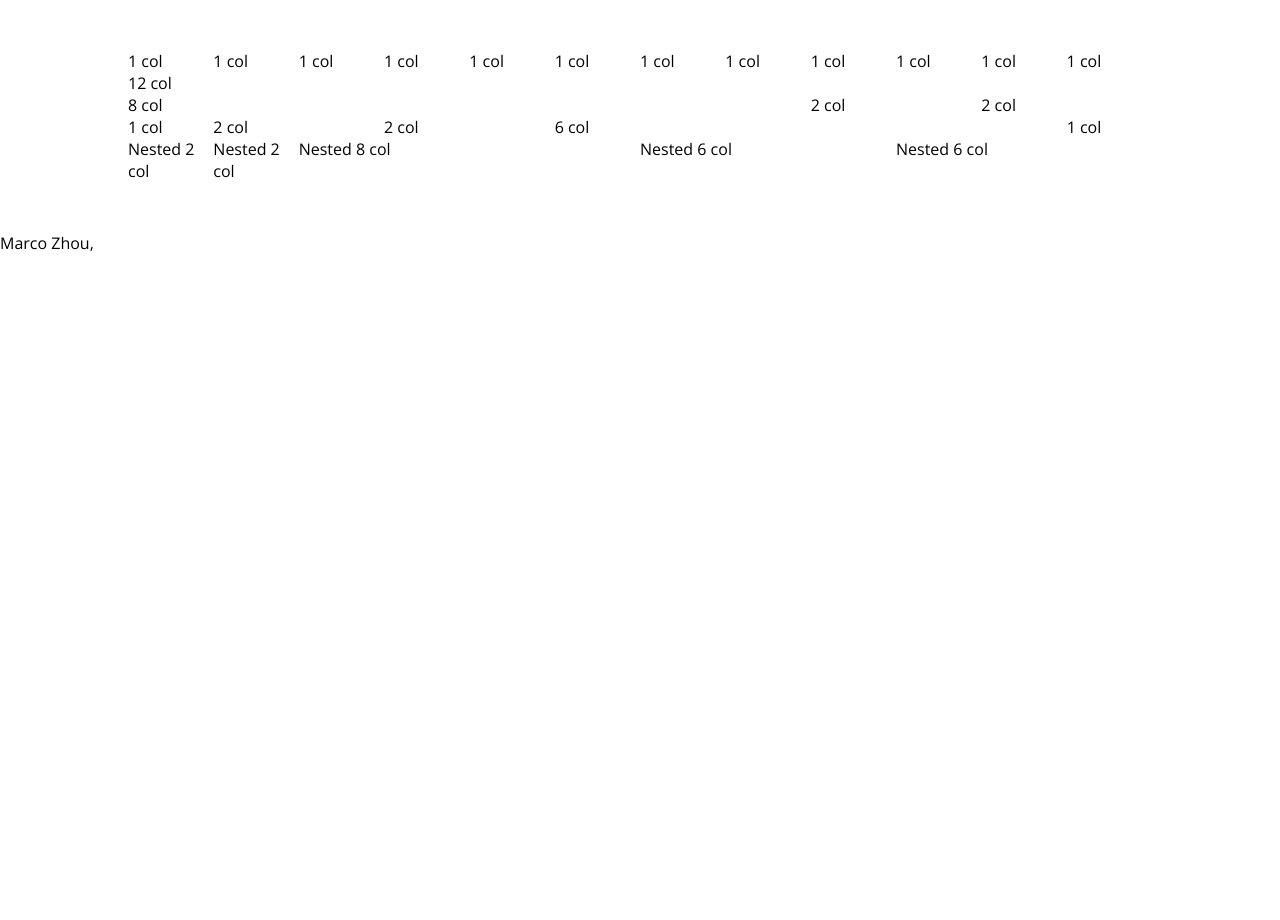
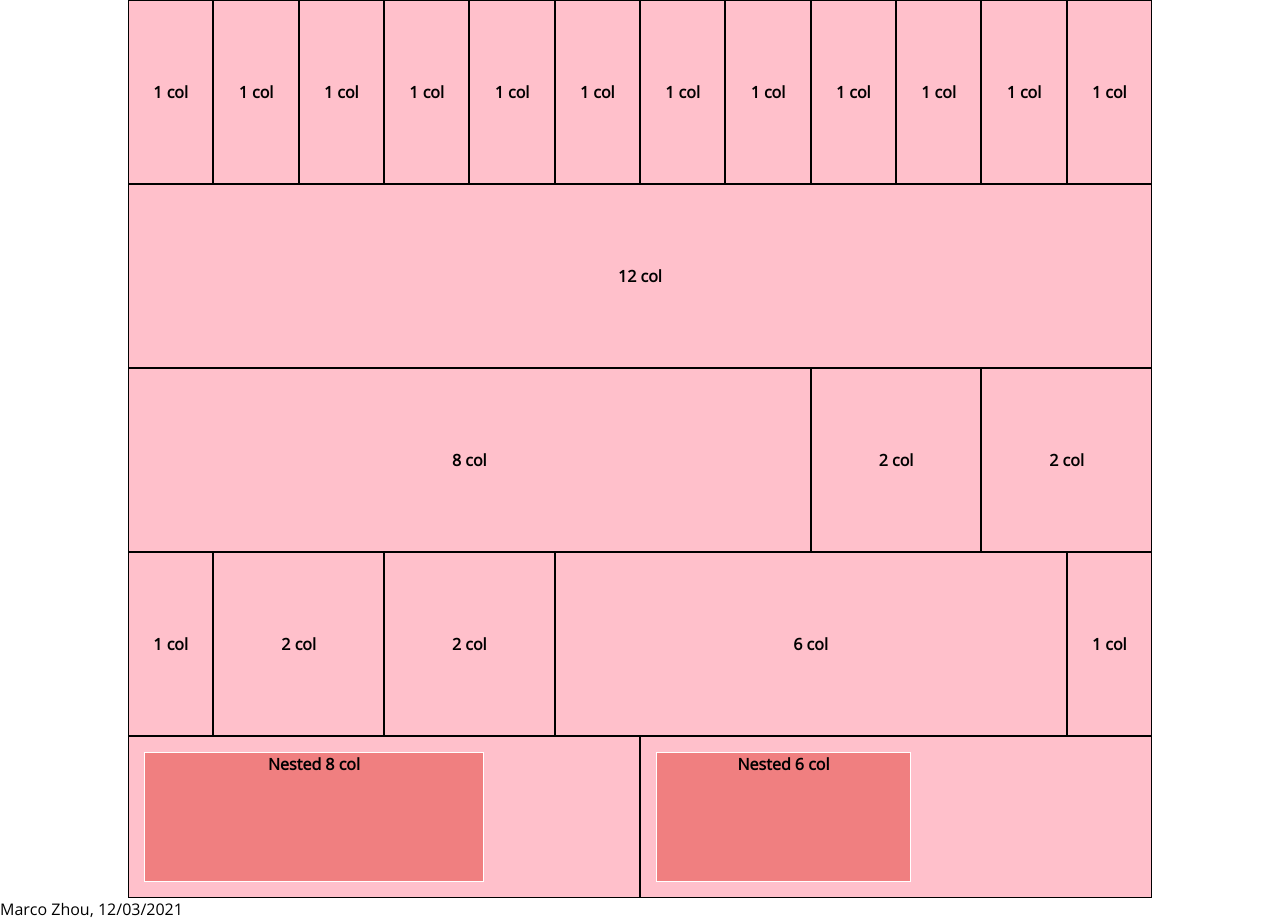
Before and after one commit to PanoramaView/html-css-12bool, a plain HTML site: page index.html in a window 1280 px wide. Before the commit the page ends 800 px from the top, so only its background shows below. Drawn offline with nearby package versions, Linux system fonts and the light colour scheme.

Commit message:
manca l'ultima riga

```diff
--- a/framework.css
+++ b/framework.css
@@ -1,17 +1,14 @@
-.container{
-    width: 100%;
-    max-width: 1024px;
-    margin: auto;
-    padding: 50px 0;
-}
-
 .row:after{
     content: '';
     display: table;
     clear: both;
 }
-
-[class*='col-']{
+/* .clearfix{
+    content: '';
+    display: table;
+    clear: both;
+} */
+[class*="col-"]{
     float:left;
 }
 
--- a/index.html
+++ b/index.html
@@ -41,19 +41,24 @@
             </div>
             <div class="row">
                 <div class="col-6">
-                    <div class="col-2">Nested 2 col</div>
-                    <div class="col-2">Nested 2 col</div>
-                    <div class="col-8">Nested 8 col</div>
+                    <div class="row">
+                        <div class="col-2">Nested 2 col</div>
+                        <div class="col-2">Nested 2 col</div>
+                        <div class="col-8">Nested 8 col</div>
+                    </div>
                 </div>
                 <div class="col-6">
-                    <div class="col-6">Nested 6 col</div>
-                    <div class="col-6">Nested 6 col</div>
+                    <div class="row">
+                        <div class="col-6">Nested 6 col</div>
+                        <div class="col-6">Nested 6 col</div>
+
+                    </div>
                 </div>
             </div>
         </div>
 
         <footer>
-            Marco Zhou,
+            Marco Zhou, 12/03/2021
         </footer>
     </body>
 </html>
--- a/style.css
+++ b/style.css
@@ -4,3 +4,41 @@
     box-sizing: border-box;
     font-family: 'Open Sans', sans-serif;
 }
+
+.container{
+    width: 100%;
+    max-width: 1024px;
+    margin: auto;
+}
+
+[class*='col-']{
+}
+.container > .row > [class*="col-"]{
+    position: relative;
+    text-align: center;
+    font-weight: 600;
+    padding: 80px 0;
+    background-color: #FFC0CB;
+    border: solid 1px black;
+}
+
+.row > [class*="col-"] .row > [class*="col-"]{
+    position: absolute;
+    top: 15px;
+    bottom: 15px;
+    left: 15px;
+    right: 15px;
+    background-color: #F07F80;
+    border: solid 1px white;
+}
+
+/* .row > [class*="col-"] .row > [class*="col-"]:after{
+    position: absolute;
+    top: 15px;
+    bottom: 15px;
+    left: 15px;
+    right: 15px;
+    background-color: #F07F80;
+    border: solid 1px white;
+
+} */
```
